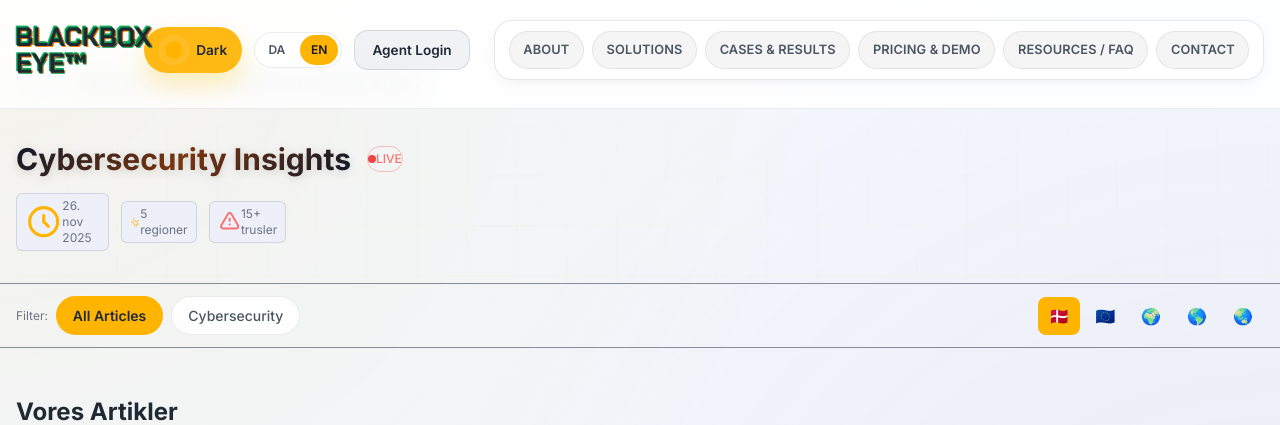
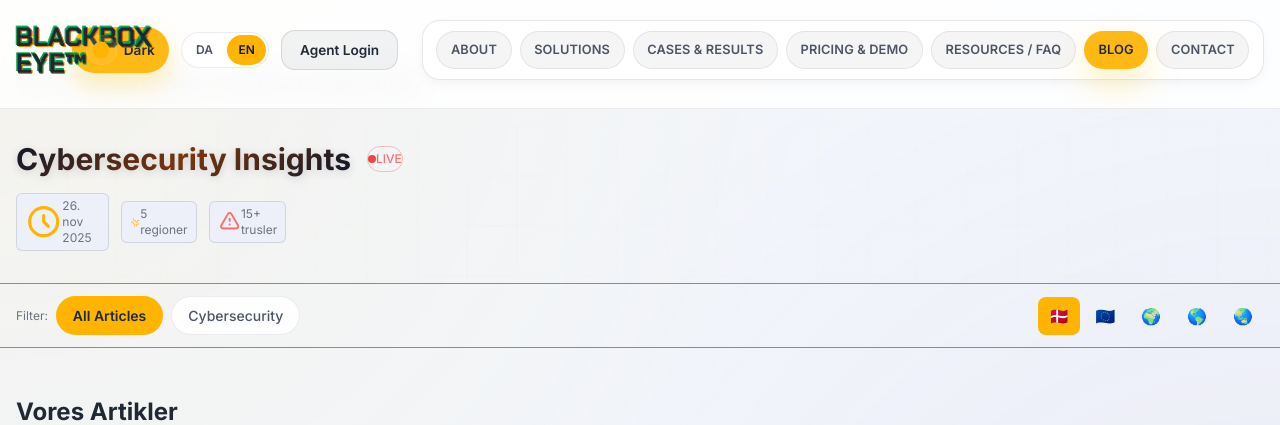
Before and after one commit to blackbox-eye/blackbox-ui, a PHP site: page /blog.php in a window 1280 px wide. Shown: the top 425 px of the page. Run offline with PHP 8.4, Linux system fonts and the light colour scheme; data comes from the database, SQL or seed files in the repository; a stand-in replaces the project's code that opens the database connection.

Commit message:
fix(nav): adjust mobile menu typography and expose blog link
- Reduce primary mobile nav font size to 0.8rem for parity with secondary items
- Align mobile nav padding so all links share same rhythm
- Add 'Blog' translation key (da/en) and include in primary + secondary nav arrays
- Ensure blog.php is directly accessible from all navigation contexts

Addresses QA feedback on burger menu sizing and missing blog link.

```diff
--- a/assets/css/custom-ui.css
+++ b/assets/css/custom-ui.css
@@ -358,10 +358,10 @@ body.alphabot-locked {
 /* Mobile menu nav links - compact left-aligned styling */
 .nav-link-mobile {
   display: block;
-  font-size: 0.85rem; /* Same size as secondary for consistency */
+  font-size: 0.8rem; /* Match secondary link size */
   font-weight: 500;
   color: var(--text-medium-emphasis);
-  padding: 0.5rem 0.75rem;
+  padding: 0.45rem 0.7rem;
   border-radius: 0.5rem;
   text-align: left;
   transition: color 0.15s ease, background-color 0.15s ease;
@@ -382,7 +382,7 @@ body.alphabot-locked {
 .nav-link-mobile--secondary {
   font-size: 0.8rem;
   color: var(--muted);
-  padding: 0.4rem 0.75rem;
+  padding: 0.4rem 0.7rem;
 }
 
 .nav-link-mobile--secondary:hover {
--- a/includes/site-header.php
+++ b/includes/site-header.php
@@ -167,6 +167,11 @@ $nav_links = [
         'href' => 'faq.php',
     ],
     [
+        'slug' => 'blog',
+        'label' => t('header.menu.blog'),
+        'href' => 'blog.php',
+    ],
+    [
         'slug' => 'contact',
         'label' => t('header.menu.contact'),
         'href' => 'contact.php',
@@ -178,7 +183,7 @@ $secondary_nav_links = [
     ['slug' => 'demo', 'label' => t('header.menu.demo'), 'href' => 'demo.php'],
     ['slug' => 'pricing', 'label' => t('header.menu.pricing'), 'href' => 'pricing.php'],
     ['slug' => 'free-scan', 'label' => t('header.menu.free_scan'), 'href' => 'free-scan.php'],
-    ['slug' => 'blog', 'label' => t('header.menu.resources'), 'href' => 'blog.php'],
+    ['slug' => 'blog', 'label' => t('header.menu.blog'), 'href' => 'blog.php'],
 ];
 
 $alphabot_enabled_pages = ['home', 'index', 'about', 'products', 'cases', 'pricing', 'contact', 'demo', 'free-scan', 'faq'];
--- a/lang/da.json
+++ b/lang/da.json
@@ -15,6 +15,7 @@
       "cases_results": "Cases & Resultater",
       "pricing_demo": "Priser & Demo",
       "resources": "Ressourcer / FAQ",
+      "blog": "Blog",
       "about_contact": "Om & Kontakt",
       "demo": "Book demo",
       "free_scan": "Gratis sårbarhedstjek"
--- a/lang/en.json
+++ b/lang/en.json
@@ -15,6 +15,7 @@
       "cases_results": "Cases & Results",
       "pricing_demo": "Pricing & Demo",
       "resources": "Resources / FAQ",
+      "blog": "Blog",
       "about_contact": "About & Contact",
       "demo": "Book Demo",
       "free_scan": "Free Vulnerability Check"
```
